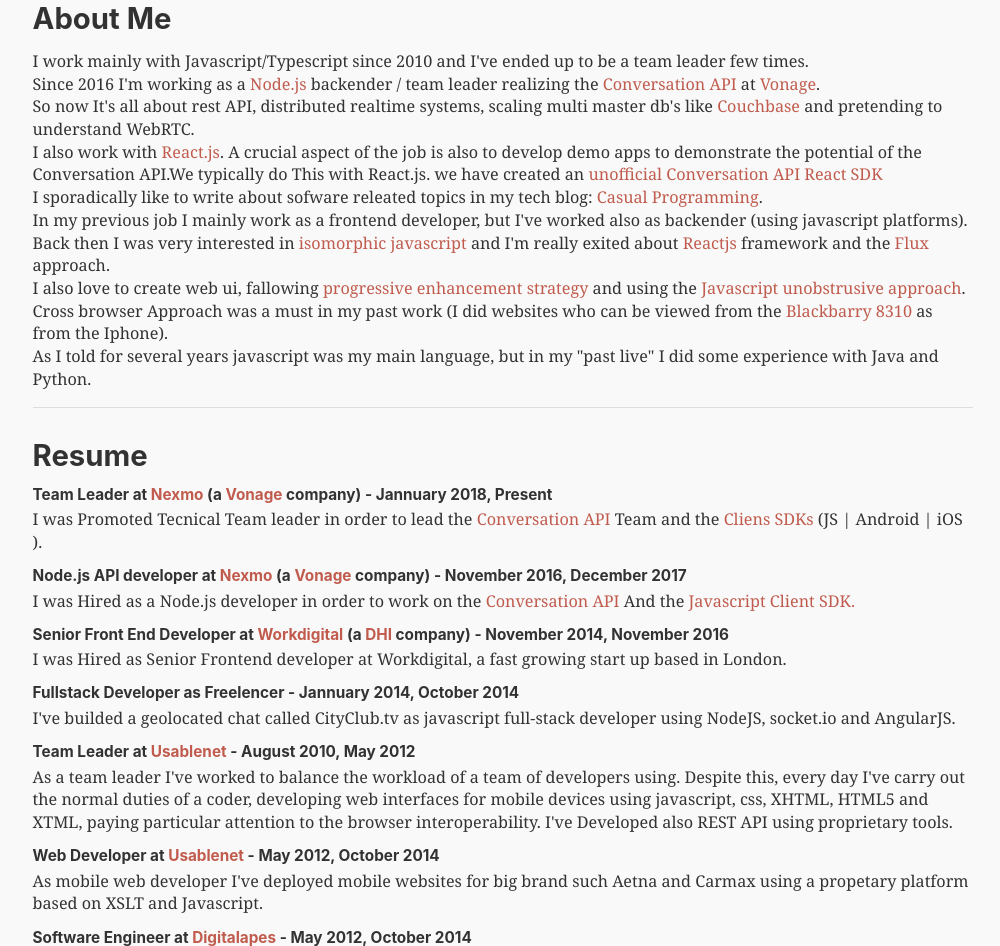
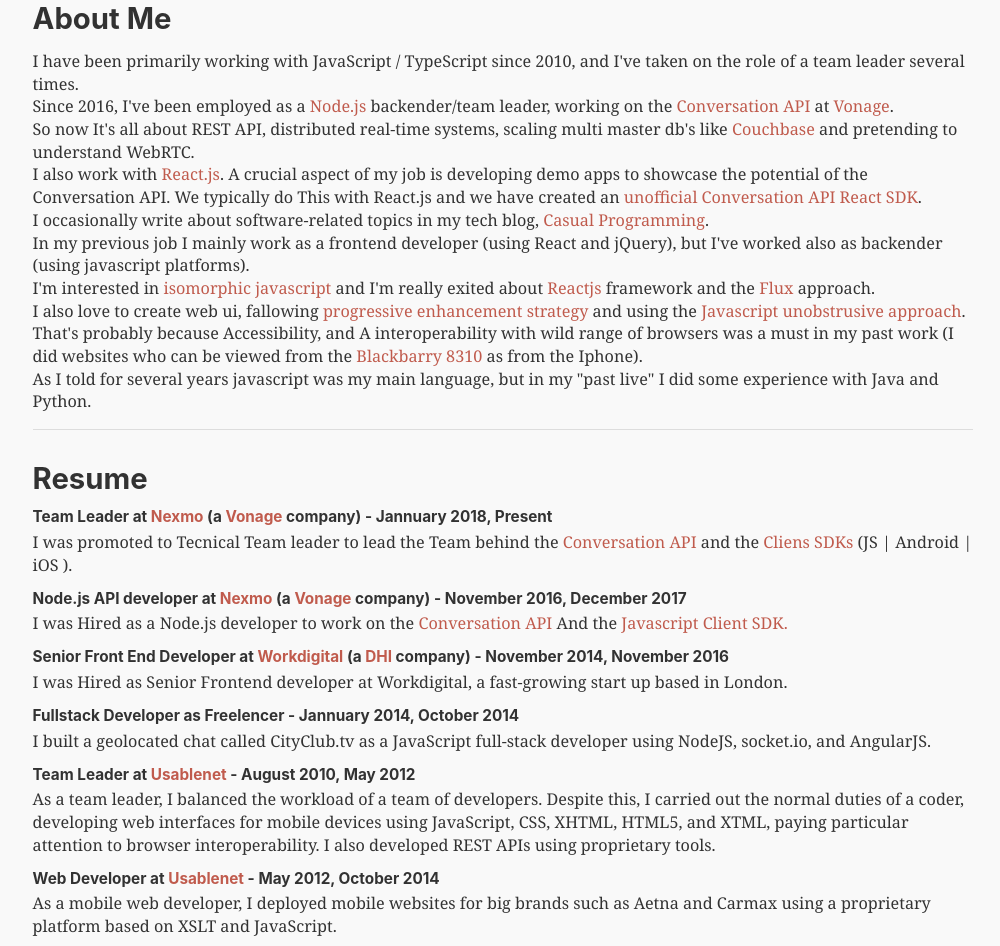
Before and after one commit to jurgob/jurgo-me, a Gatsby site: page / in a window 1280 px wide. Shown: the part 256-1202 px from the top of the page, without its empty margins (137-1137 px from the left). Built offline with nearby package versions, Linux system fonts and the light colour scheme; Gatsby itself is replaced by a stand-in of ours.

Commit message:
chat gpt corrections

```diff
--- a/src/pages/index.js
+++ b/src/pages/index.js
@@ -124,16 +124,17 @@
       <PageContent>
         <Section title="About Me" >
           <F>
-            <P>I work mainly with Javascript/Typescript since 2010 and I've ended up to be a team leader few times.</P>
-            <P>Since 2016 I'm working as a <A href="https://nodejs.org/en/" >Node.js</A> backender / team leader realizing the <A href="https://www.vonage.co.uk/communications-apis/conversation/">Conversation API</A> at <A href="https://www.vonage.co.uk/" >Vonage</A>.</P>
-            <P>So now It's all about rest API, distributed realtime systems, scaling multi master db's like <A href="https://www.couchbase.com/">Couchbase</A> and pretending to understand WebRTC. </P>
-            <P>I also work with <A href="https://reactjs.org/">React.js</A>. A crucial aspect of the job is also to develop demo apps to demonstrate the potential of the Conversation API.We typically do This with React.js.
-               we have created an <A href="https://github.com/jurgob/reference-client_sdk-ios-android-js-node-deno-usecases/tree/main/packages/client-sdk-react" >unofficial Conversation API React SDK</A></P>
-            <P>I sporadically like to write about sofware releated topics in my tech blog: <A href="https://casual-programming.com/">Casual Programming</A>.</P>
-            <P>In my previous job I mainly work as a frontend developer, but I've worked also as backender (using javascript platforms).</P>
-            <P>Back then I was very interested in <A href="https://en.wikipedia.org/wiki/Isomorphic_JavaScript" >isomorphic javascript</A> and I'm really exited about <A href="https://reactjs.org/">Reactjs</A> framework and the <A href="https://facebook.github.io/flux/">Flux</A> approach.</P>
+            <P>I have been primarily working with JavaScript / TypeScript since 2010, and I've taken on the role of a team leader several times.</P>
+            <P>Since 2016, I've been employed as a <A href="https://nodejs.org/en/" >Node.js</A> backender/team leader, working on the <A href="https://www.vonage.co.uk/communications-apis/conversation/">Conversation API</A> at <A href="https://www.vonage.co.uk/" >Vonage</A>.</P>
+            <P>So now It's all about REST API, distributed real-time systems, scaling multi master db's like <A href="https://www.couchbase.com/">Couchbase</A> and pretending to understand WebRTC. </P>
+            <P>I also work with <A href="https://reactjs.org/">React.js</A>.  A crucial aspect of my job is developing demo apps to showcase the potential of the Conversation API. We typically do This with React.js and
+               we have created an <A href="https://github.com/jurgob/reference-client_sdk-ios-android-js-node-deno-usecases/tree/main/packages/client-sdk-react" >unofficial Conversation API React SDK</A>.</P>
+            <P>I occasionally write about software-related topics in my tech blog, <A href="https://casual-programming.com/">Casual Programming</A>.</P>
+            <P>In my previous job I mainly work as a frontend developer (using React and jQuery), but I've worked also as backender (using javascript platforms).</P>
+            <P>I'm interested in  <A href="https://en.wikipedia.org/wiki/Isomorphic_JavaScript" >isomorphic javascript</A> and I'm really exited about <A href="https://reactjs.org/">Reactjs</A> framework and the <A href="https://facebook.github.io/flux/">Flux</A> approach.</P>
             <P>I also love to create web ui, fallowing <A href="https://en.wikipedia.org/wiki/Progressive_enhancement" >progressive enhancement strategy</A> and using the <A href="https://www.w3.org/wiki/The_principles_of_unobtrusive_JavaScript">Javascript unobstrusive approach</A>.
-            Cross browser Approach was a must in my past work (I did websites who can be viewed from the <A href="https://www.gsmarena.com/blackberry_curve_8310-2050.php" >Blackbarry 8310</A> as from the Iphone).</P>
+            That's probably because Accessibility, and A interoperability with wild range of browsers  was a must in my past work (I did websites who can be viewed from the <A href="https://www.gsmarena.com/blackberry_curve_8310-2050.php" >Blackbarry 8310</A> as from the Iphone).
+            </P>
             <P>As I told for several years javascript was my main language, but in my "past live" I did some experience with Java and Python.</P>
           </F>
         </Section>
@@ -143,35 +144,35 @@
             title={<F>Team Leader at <A href="https://www.vonage.co.uk/communications-apis/campaigns/nexmo-is-now-vonage-apis" >Nexmo</A> (a <A href="https://www.vonage.co.uk/" >Vonage</A> company)</F>}
             start=" Jannuary 2018"
             end="Present"
-            desc={<F>I was Promoted Tecnical Team leader in order to lead the  <A href="https://developer.nexmo.com/conversation/overview" >Conversation API</A>  Team and the  <A href="https://developer.nexmo.com/client-sdk/overview"> Cliens SDKs </A> (JS | Android | iOS ).</F>}
+            desc={<F>I was promoted to Tecnical Team leader to lead the Team behind the <A href="https://developer.nexmo.com/conversation/overview" >Conversation API</A> and the <A href="https://developer.nexmo.com/client-sdk/overview"> Cliens SDKs </A> (JS | Android | iOS ).</F>}
           />
           <ResumeLine
             title={<F>Node.js API developer at <A href="https://www.vonage.co.uk/communications-apis/campaigns/nexmo-is-now-vonage-apis" >Nexmo</A> (a <A href="https://www.vonage.co.uk/" >Vonage</A> company)</F>}
             start=" November 2016"
             end="December 2017"
-            desc={<F>I was Hired as a Node.js developer in order to work on the <A href="https://developer.nexmo.com/conversation/overview" >Conversation API</A>  And the <A href="https://developer.nexmo.com/sdk/stitch/javascript/index">Javascript Client SDK.</A></F>}
+            desc={<F>I was Hired as a Node.js developer to work on the <A href="https://developer.nexmo.com/conversation/overview" >Conversation API</A>  And the <A href="https://developer.nexmo.com/sdk/stitch/javascript/index">Javascript Client SDK.</A></F>}
           />
           <ResumeLine
             title={<F>Senior Front End Developer at <A href="https://www.crunchbase.com/organization/workdigital" >Workdigital</A> (a <A href="https://dhigroupinc.com/home/default.aspx" >DHI</A> company)</F>}
             start="November 2014"
             end="November 2016"
-            desc="I was Hired as Senior Frontend developer at Workdigital, a fast growing start up based in London."
+            desc="I was Hired as Senior Frontend developer at Workdigital, a fast-growing start up based in London."
           />
           <ResumeLine
             title={<F>Fullstack Developer as Freelencer</F>}
             start="Jannuary 2014"
             end="October 2014"
-            desc="I've builded a geolocated chat called CityClub.tv as javascript full-stack developer using NodeJS, socket.io and AngularJS."
+            desc="I built a geolocated chat called CityClub.tv as a JavaScript full-stack developer using NodeJS, socket.io, and AngularJS."
           />
           <ResumeLine
             title={<F>Team Leader at <A href="https://usablenet.com/" >Usablenet</A></F>}
             start="August 2010"
             end="May 2012"
-            desc="As a team leader I've worked to balance the workload of a team of developers using. Despite this, every day I've carry out the normal duties of a coder, developing web interfaces for mobile devices using javascript, css, XHTML, HTML5 and XTML, paying particular attention to the browser interoperability. I've Developed also REST API using proprietary tools."
+            desc="As a team leader, I balanced the workload of a team of developers. Despite this, I carried out the normal duties of a coder, developing web interfaces for mobile devices using JavaScript, CSS, XHTML, HTML5, and XTML, paying particular attention to browser interoperability. I also developed REST APIs using proprietary tools."
           />
           <ResumeLine
             title={<F>Web Developer at <A href="https://usablenet.com/" >Usablenet</A></F>}
-            desc="As mobile web developer I've deployed mobile websites for big brand such Aetna and Carmax using a propetary platform based on XSLT and Javascript."
+            desc="As a mobile web developer, I deployed mobile websites for big brands such as Aetna and Carmax using a proprietary platform based on XSLT and JavaScript."
             start="May 2012"
             end="October 2014"
           />
```
